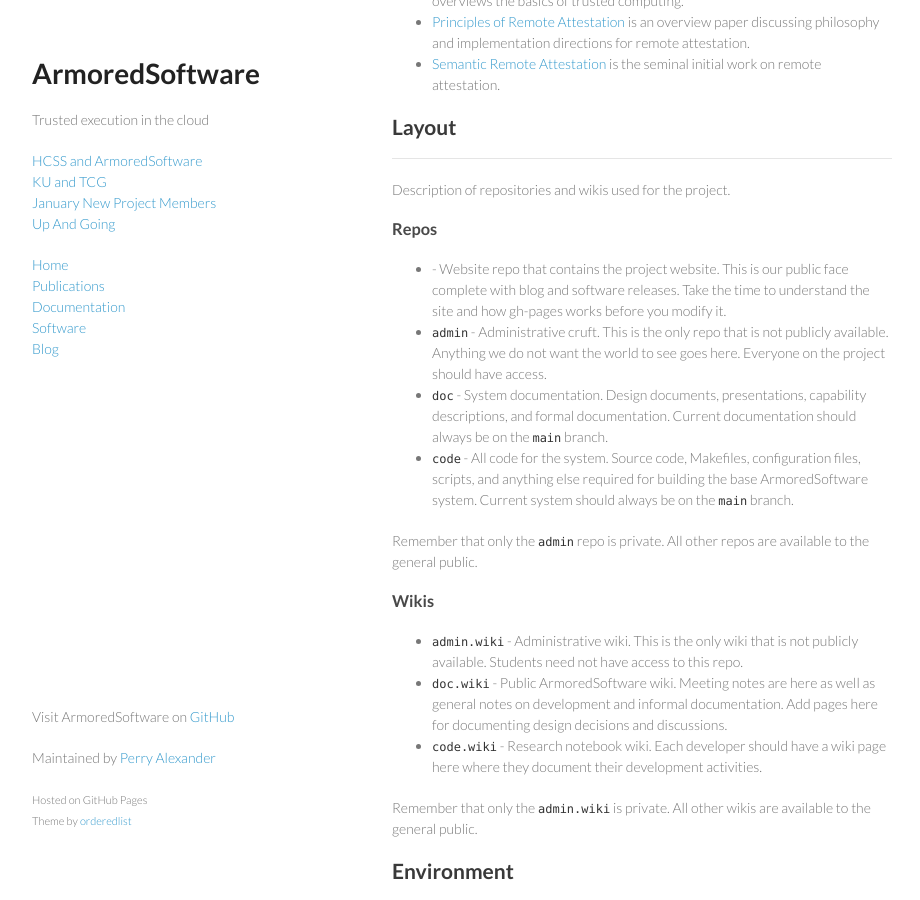
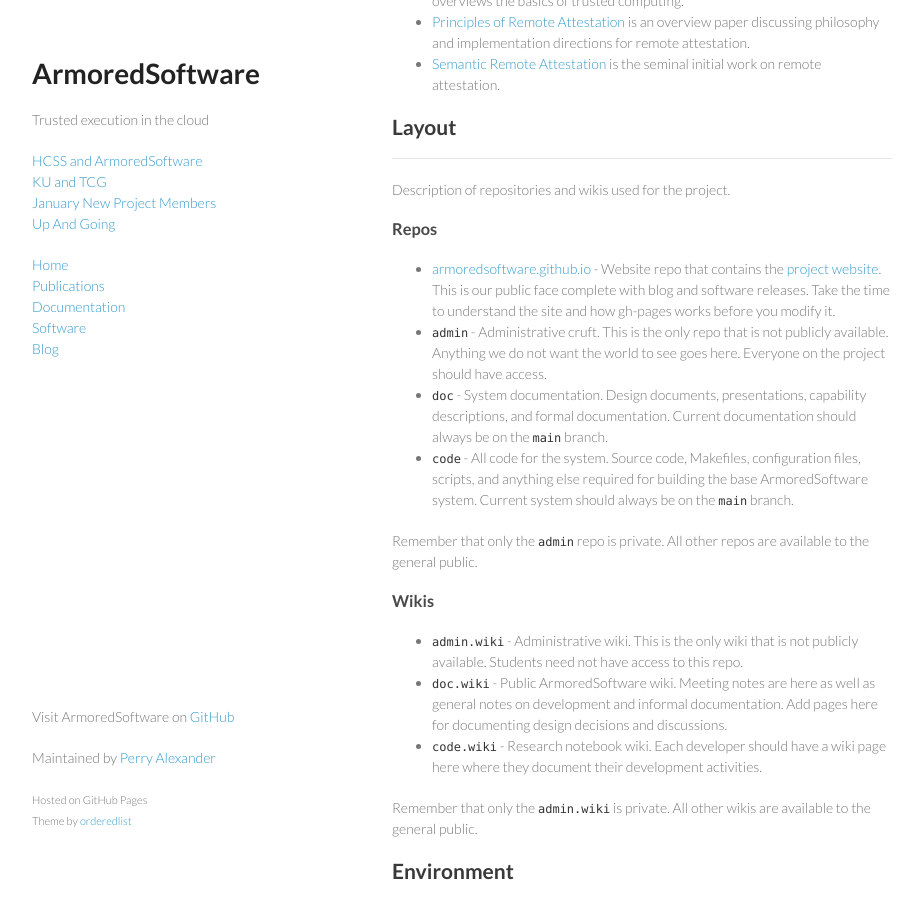
Before and after one commit to armoredsoftware/armoredsoftware.github.io, a Jekyll site: the page built from documentation.md, in a window 1280 px wide and 900 px high, scrolled down 309 px. Shown: the whole window, without its empty margins (178-1098 px from the left). Built offline with Jekyll 4.4.1, drawn with Linux system fonts in a browser that asks for light colours.

Commit message:
testing new links to repos

```diff
--- a/documentation.md
+++ b/documentation.md
@@ -28,8 +28,8 @@ Description of repositories and wikis used for the project.
 
 ### Repos
 
-* [](armoredsoftware.github.io) - Website repo that contains the project
-  website. This is our public face complete with blog and software
+* [armoredsoftware.github.io](github.com/armoredsoftware/armoredsoftware.github.io) - Website repo that contains the
+  [project website](http://armoredsoftware.github.io). This is our public face complete with blog and software
   releases.  Take the time to understand the site and how gh-pages
   works before you modify it.
 * `admin` - Administrative cruft.  This is the only repo that is not
```
